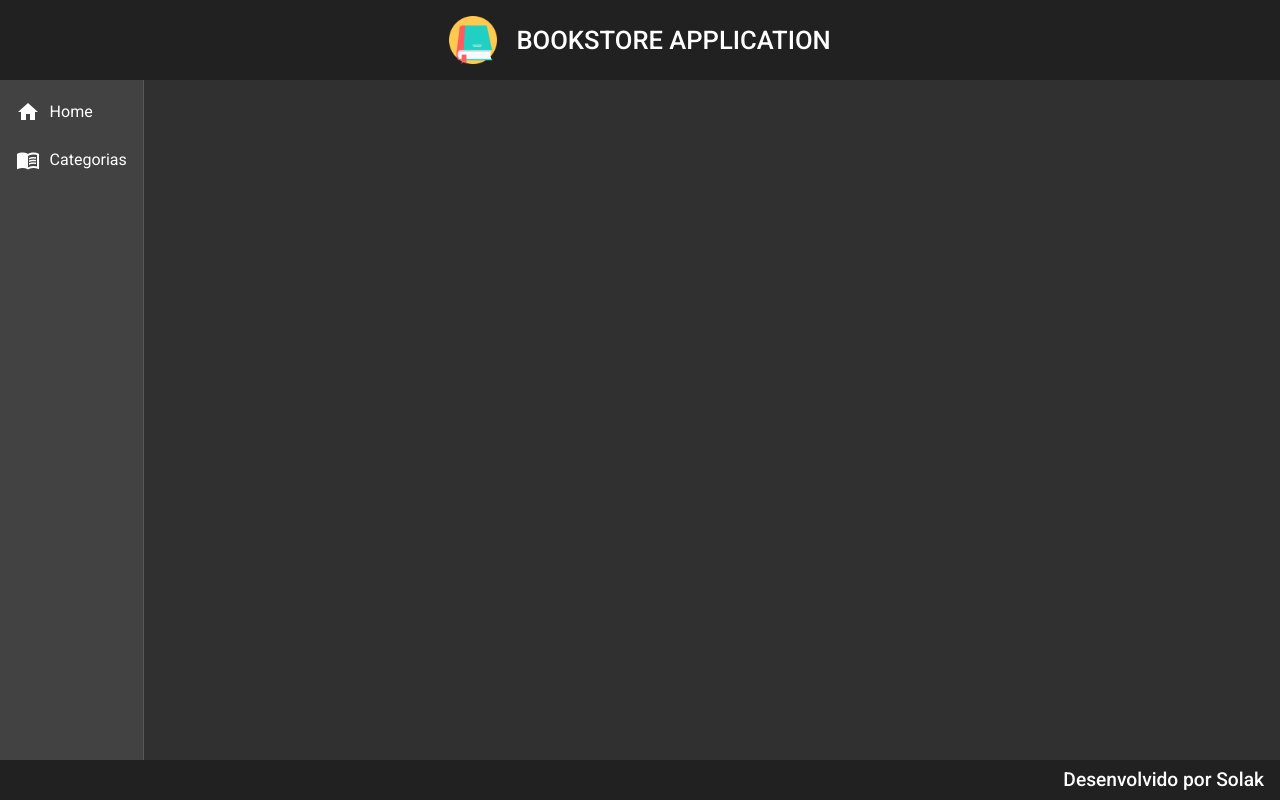
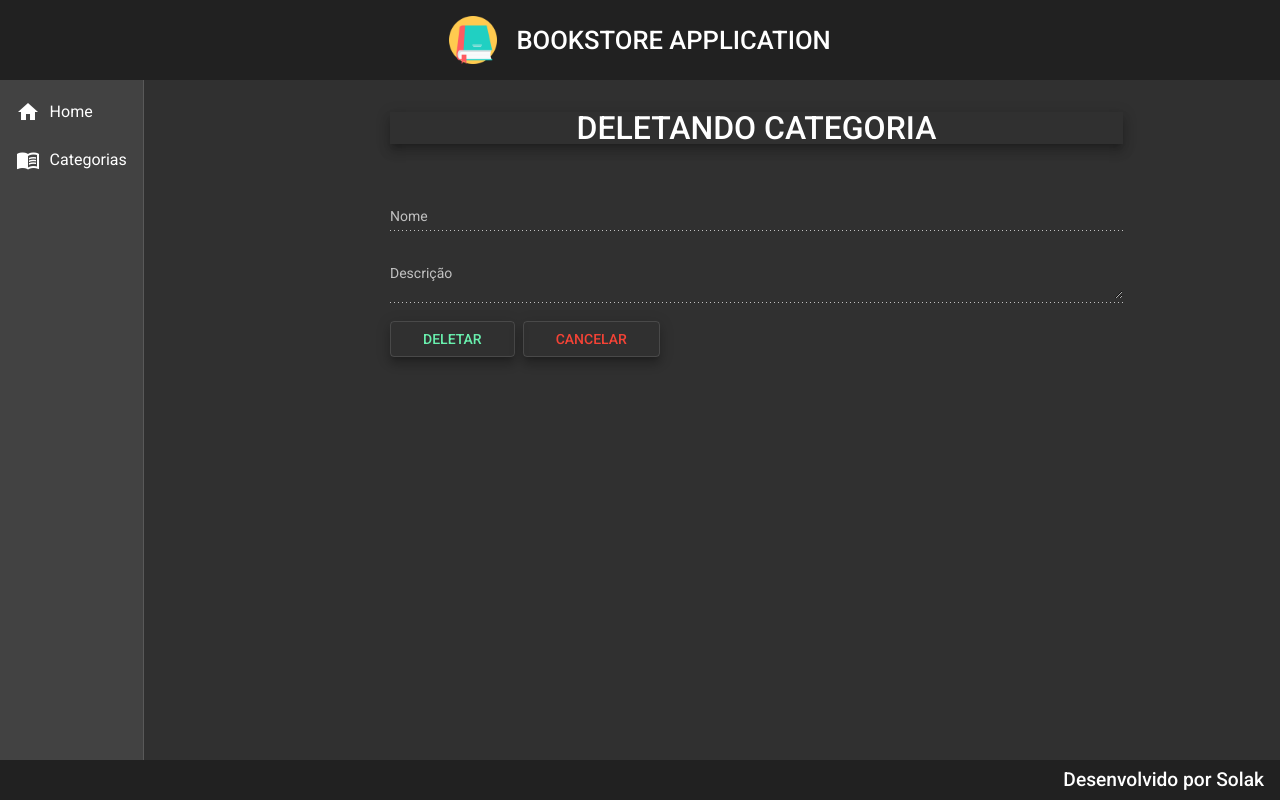
Before and after one commit to WagnerSolak/bookstore-front, an Angular app: page /categorias/delete/1 in a window 1280 px wide. Before the commit this address led to /. Built offline with nearby package versions, Linux system fonts and the light colour scheme; no server answers.

Commit message:
Categoria DELETE implementado

```diff
--- a/src/app/app-routing.module.ts
+++ b/src/app/app-routing.module.ts
@@ -3,6 +3,7 @@
 import { HomeComponent } from './components/views/home/home.component';
 import { CategoriaReadComponent } from './components/views/categoria/categoria-read/categoria-read.component';
 import { CategoriaCreateComponent } from './components/views/categoria/categoria-create/categoria-create.component';
+import { CategoriaDeleteComponent } from './components/views/categoria/categoria-delete/categoria-delete.component';
 
 const routes: Routes = [
   {
@@ -16,6 +17,11 @@
 {
   path: 'categorias/create',
   component: CategoriaCreateComponent
+},
+{
+  path:'categorias/delete/:id',
+  component: CategoriaDeleteComponent
+
 }
 
 ];
--- a/src/app/app.module.ts
+++ b/src/app/app.module.ts
@@ -24,6 +24,7 @@
 import {MatFormFieldModule} from '@angular/material/form-field';
 import {MatDividerModule} from '@angular/material/divider';
 import {MatSnackBarModule} from '@angular/material/snack-bar';
+import { CategoriaDeleteComponent } from './components/views/categoria/categoria-delete/categoria-delete.component';
 
 
 
@@ -38,6 +39,7 @@
     HomeComponent,
     CategoriaReadComponent,
     CategoriaCreateComponent,
+    CategoriaDeleteComponent,
   ],
   imports: [
     BrowserModule,
--- /dev/null
+++ b/src/app/components/views/categoria/categoria-delete/categoria-delete.component.css
@@ -0,0 +1,29 @@
+form {
+    text-align: center;
+    width: 70%;
+    margin: 2rem auto 0 auto;
+}
+
+h1{
+    font-size: 2rem;
+    font-weight: 500;
+    margin-bottom: 3rem;
+}
+
+.form {
+    width: 100%;
+
+}
+
+.buttons{
+    width: 100%;
+    text-align: start;
+
+}
+
+button {
+    margin-right: .5rem;
+    padding-right: 2rem;
+    padding-left: 2rem;
+
+}
--- /dev/null
+++ b/src/app/components/views/categoria/categoria-delete/categoria-delete.component.html
@@ -0,0 +1,18 @@
+<form>
+    <h1 class="mat-elevation-z8">DELETANDO CATEGORIA</h1>
+
+    <mat-form-field class="form">
+        <mat-label>Nome</mat-label>
+        <input matInput [(ngModel)]="categoria.nome" type="text" name="nome" disabled>
+    </mat-form-field>
+
+    <mat-form-field class="form">
+        <mat-label>Descrição</mat-label>
+        <textarea matInput [(ngModel)]="categoria.descricao" type="text" name="descricao" disabled></textarea>
+    </mat-form-field>
+
+    <div class="buttons">
+        <button (click)="delete()"  class="mat-elevation-z8" mat-stroked-button color="accent">DELETAR</button>
+        <button (click)="cancel()" class="mat-elevation-z8" mat-stroked-button color="warn">CANCELAR</button>
+    </div>
+</form>
--- /dev/null
+++ b/src/app/components/views/categoria/categoria-delete/categoria-delete.component.ts
@@ -0,0 +1,51 @@
+import { Component, OnInit } from '@angular/core';
+import { CategoriaService } from '../categoria.service';
+import { ActivatedRoute, Router } from '@angular/router';
+import { Categoria } from '../categoria.model';
+
+@Component({
+  selector: 'app-categoria-delete',
+  templateUrl: './categoria-delete.component.html',
+  styleUrls: ['./categoria-delete.component.css']
+})
+
+
+export class CategoriaDeleteComponent implements OnInit {
+
+  categoria: Categoria = {
+    id: '',
+    nome: '',
+    descricao: ''
+  }
+  constructor(
+     private service: CategoriaService,
+     private route: ActivatedRoute,
+     private router: Router) { }
+
+  ngOnInit(): void {
+    this.categoria.id = this.route.snapshot.paramMap.get('id')
+    this.findById();
+  }
+
+  findById(): void{
+    this.service.findById(this.categoria.id).subscribe((resposta) => {
+      this.categoria = resposta
+
+  })
+
+}
+
+delete(): void {
+  this.service.delete(this.categoria.id).subscribe((resposta) => {
+    this.router.navigate(['categorias'])
+    this.service.mensagem('Categoria deletada com sucesso!')
+  }, err => {
+    this.service.mensagem(err.error.error)
+  })
+}
+
+cancel(): void {
+  this.router.navigate(['categorias'])
+}
+
+}
--- a/src/app/components/views/categoria/categoria-read/categoria-read.component.html
+++ b/src/app/components/views/categoria/categoria-read/categoria-read.component.html
@@ -45,8 +45,8 @@
             <i class="material-icons">edit</i>
           </a>
 
-            <a class="delete" href="#">
-            <i class="material-icons">delete</i>
+          <a class="delete" routerLink="delete/{{ row.id }}">
+             <i id="delete" class="material-icons">delete</i>
           </a>
 
           </td>
--- a/src/app/components/views/categoria/categoria.service.ts
+++ b/src/app/components/views/categoria/categoria.service.ts
@@ -19,11 +19,22 @@
     return this.http.get<Categoria[]>(url);
   }
 
+  //Método para buscar uma Categoria para utilização no método delete
+  findById(id: String): Observable<Categoria>{
+    const url = `${this.baseUrl}/categorias/${id}`
+    return this.http.get<Categoria>(url)
+  }
+
   //Método para criar uma nova Categoria
   create(categoria: Categoria): Observable<Categoria>{
     //const url = '${this.baseUrl}/categorias'
     const url = this.baseUrl + "/categorias";
     return this.http.post<Categoria>(url, categoria);
+  }
+
+  delete(id: String): Observable<void>{
+    const url = `${this.baseUrl}/categorias/${id}`
+    return this.http.delete<void>(url)
   }
 
   mensagem(str: String): void {
```
Also changed, not shown: proxy.conf.json (added, +10 -0 lines).
